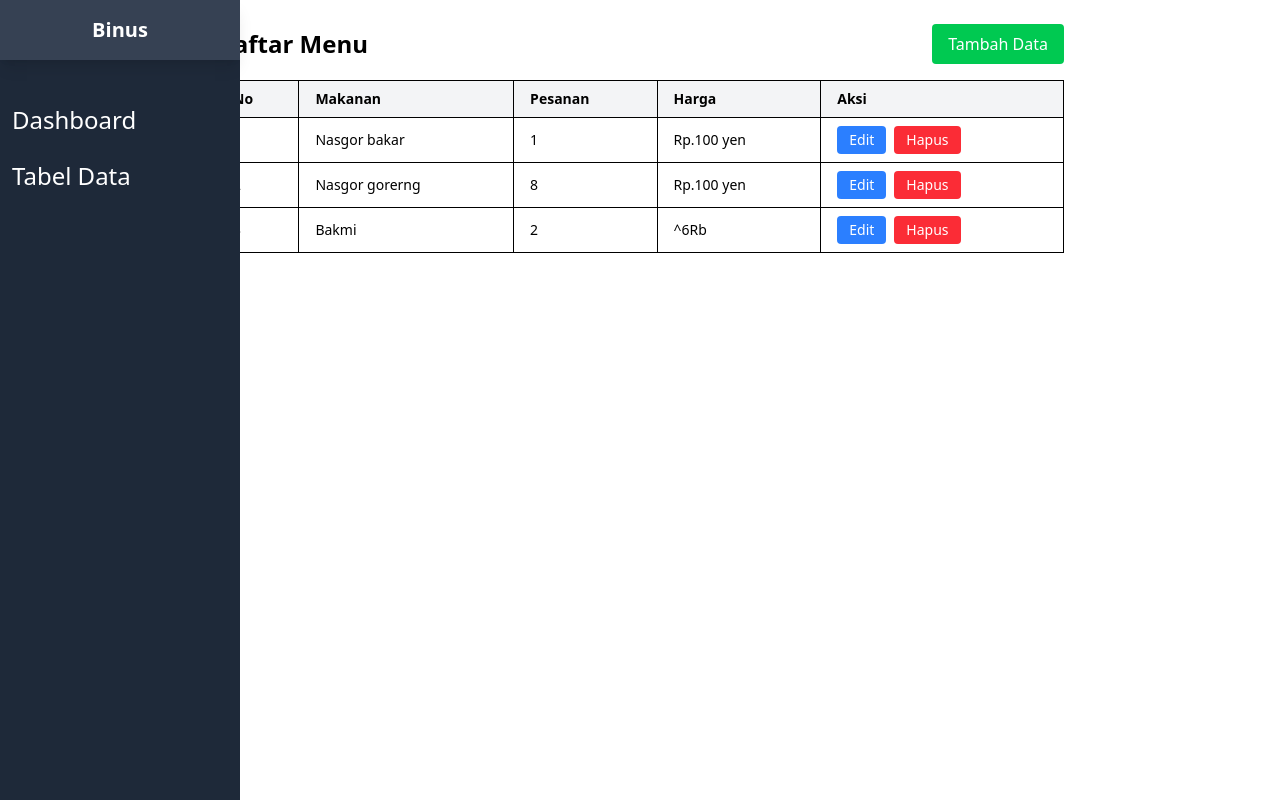
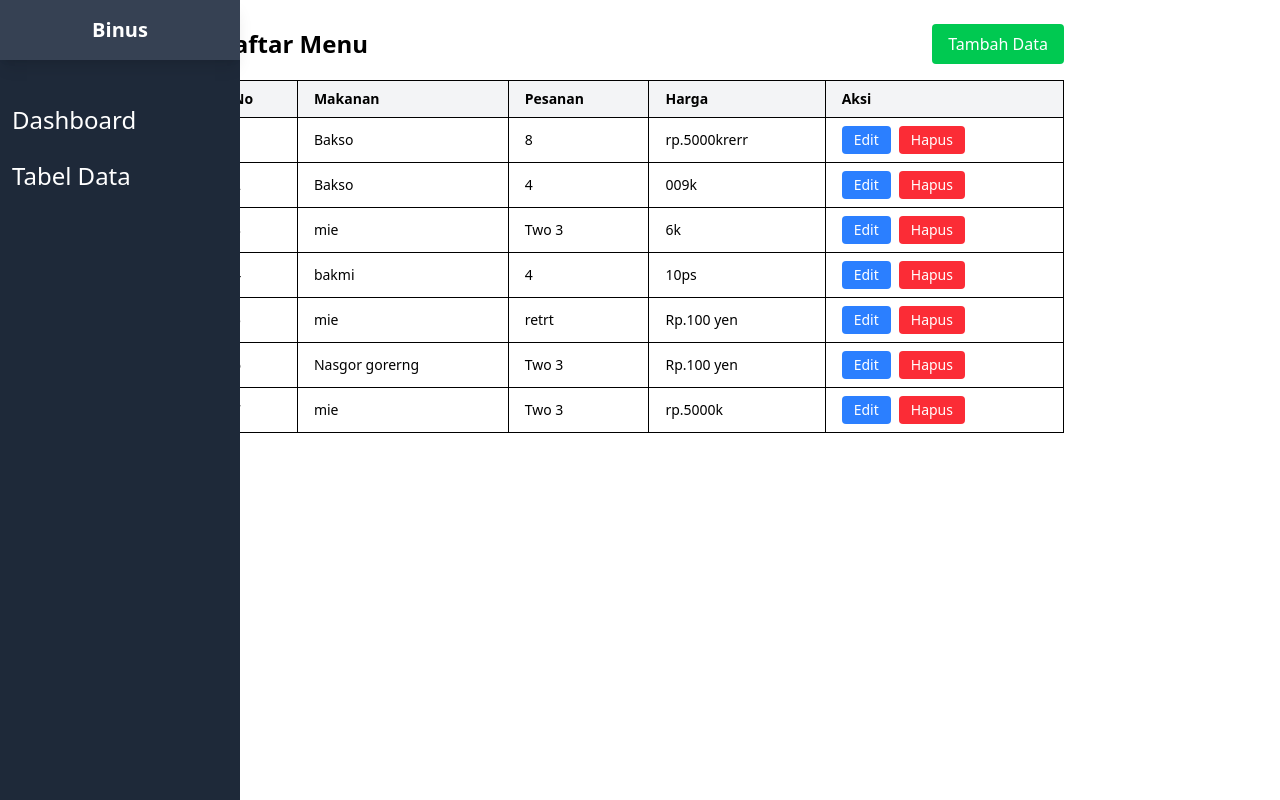
Before and after one commit to shineinouzen429-dev/Tabeltailwindcss, a React (Vite) app: page /w in a window 1280 px wide. Built offline with nearby package versions, Linux system fonts and the light colour scheme; data requests are answered from the project's data file.

Commit message:
Update tugas

```diff
--- a/db.json
+++ b/db.json
@@ -15,22 +15,46 @@
   ],
   "menu": [
     {
-      "id": "d86f",
-      "makanan": "Nasgor bakar",
-      "pesanan": "1",
+      "id": "eb18",
+      "makanan": "Bakso",
+      "pesanan": "8",
+      "harga": "rp.5000krerr"
+    },
+    {
+      "id": "7944",
+      "makanan": "Bakso",
+      "pesanan": "4",
+      "harga": "009k"
+    },
+    {
+      "id": "6908",
+      "makanan": "mie",
+      "pesanan": "Two 3",
+      "harga": "6k"
+    },
+    {
+      "id": "5491",
+      "makanan": "bakmi",
+      "pesanan": "4",
+      "harga": "10ps"
+    },
+    {
+      "id": "c6a5",
+      "makanan": "mie",
+      "pesanan": "retrt",
       "harga": "Rp.100 yen"
     },
     {
-      "id": "e2e6",
+      "id": "e3a0",
       "makanan": "Nasgor gorerng",
-      "pesanan": "8",
+      "pesanan": "Two 3",
       "harga": "Rp.100 yen"
     },
     {
-      "id": "5891",
-      "makanan": "Bakmi",
-      "pesanan": "2",
-      "harga": "^6Rb"
+      "id": "8bba",
+      "makanan": "mie",
+      "pesanan": "Two 3",
+      "harga": "rp.5000k"
     }
   ]
 }
--- a/package.json
+++ b/package.json
@@ -15,6 +15,7 @@
     "react": "^19.1.1",
     "react-dom": "^19.1.1",
     "react-router-dom": "^7.8.2",
+    "sweetalert2": "^11.23.0",
     "tailwindcss": "^4.1.13"
   },
   "devDependencies": {
--- a/src/Component/Dashboard.jsx
+++ b/src/Component/Dashboard.jsx
@@ -7,7 +7,7 @@ const Menu = () => {
   return (
     <div className="overflow-x-auto mt-4">
       <table className="min-w-full border border-gray-200 text-sm text-left">
-        <thead className="bg-gray-100">
+        <thead className="bg-gray-400">
           <tr>
             <th className="px-4 py-2 border">Makanan</th>
             <th className="px-4 py-2 border">Minuman</th>
@@ -48,7 +48,7 @@ function Dashboard() {
         </div>
          <div className="bg-white shadow-md rounded-lg p-6 text-center">
           <div className="text-sm text-gray-600 mb-2">Sangat puas</div>
-          <div className="text-2xl font-bold text-yellow-300">90-0</div>
+          <div className="text-2xl font-bold text-yellow-300">90</div>
         </div>
          <div className="bg-white shadow-md rounded-lg p-6 text-center">
           <div className="text-sm text-gray-600 mb-2">Tidak puas</div>
--- a/src/Pages/Editdata.jsx
+++ b/src/Pages/Editdata.jsx
@@ -2,6 +2,7 @@ import React from "react";
 import { useParams, useNavigate } from "react-router-dom";
 import axios from "axios";
 import { useEffect, useState } from "react";
+import Swal from "sweetalert2";
 
 function EditData() {
     const { id } = useParams();
@@ -23,7 +24,11 @@ function EditData() {
             setFormData(data)
         } catch (err) {
             console.error("Gagal mengambil data:", err);
-            alert("Gagal mengambil data!");
+            Swal.fire({
+            icon: "error",
+            title: "Oops...",
+            text: "Gagal mengambil data,tutor deckk",
+          });
         } finally {
             setLoading(false);
         }
@@ -40,11 +45,28 @@ function EditData() {
         e.preventDefault();
         try {
             await axios.put(`http://localhost:5000/menu/${id}`, formData);
-                alert("Data berhasil diubah Anjay");
+                Swal.fire({
+  title: "Do you want to save the changes?",
+  showDenyButton: true,
+  showCancelButton: true,
+  confirmButtonText: "Save",
+  denyButtonText: `Don't save`
+}).then((result) => {
+  /* Read more about isConfirmed, isDenied below */
+  if (result.isConfirmed) {
+    Swal.fire("Saved!", "", "success");
+  } else if (result.isDenied) {
+    Swal.fire("Changes are not saved", "", "info");
+  }
+});
                 navigate("/w")
         } catch (err) {
             console.error("Gagal mengupdate data:", err);
-            alert("Gagal mengupdate data!");
+              Swal.fire({
+              icon: "error",
+              title: "Oops...",
+              text: "Gagal update cupu deck deck",
+            });
         }
     };
 
--- a/src/Pages/Tabeldata.jsx
+++ b/src/Pages/Tabeldata.jsx
@@ -1,7 +1,7 @@
 import { useState, useEffect } from "react";
 import { useNavigate } from "react-router-dom";
 import axios from "axios";
-
+import Swal from "sweetalert2";
 
 const Menu = () => {
   const [data, setData] = useState([]);
@@ -29,11 +29,33 @@ const Menu = () => {
 
     try {
       await axios.delete(`http://localhost:5000/menu/${id}`);
-      alert("Data berhasil dihapus");
+     Swal.fire({
+  title: "Are you sure?",
+  text: "You won't be able to revert this!",
+  icon: "warning",
+  showCancelButton: true,
+  confirmButtonColor: "#3085d6",
+  cancelButtonColor: "#d33",
+  confirmButtonText: "Yes, delete it!"
+}).then((result) => {
+  if (result.isConfirmed) {
+    Swal.fire({
+      title: "Deleted!",
+      text: "Your file has been deleted.",
+      icon: "success"
+    });
+  }
+});
       setData((prev) => prev.filter((item) => item.id !== id));
     } catch (err) {
       console.error("Gagal menghapus data:", err);
-      alert("Gagal menghapus data");
+      Swal.fire({
+  title: 'Error!',
+  text: 'Do you want to continue',
+  icon: 'error',
+  confirmButtonText: 'Cool'
+})
+
     }
   };
 
@@ -96,7 +118,7 @@ function Tabeldata() {
       <div className="flex justify-between items-center mb-4">
         <h2 className="text-2xl font-semibold">Daftar Menu</h2>
         <button
-          onClick={() => navigate("/")}
+          onClick={() => navigate("/Y")}
           className="px-4 py-2 bg-green-500 text-white rounded hover:bg-green-600 transition"
         >
           Tambah Data
--- a/src/Pages/Tambahdata.jsx
+++ b/src/Pages/Tambahdata.jsx
@@ -1,6 +1,7 @@
 import { useState } from "react";
 import { Link, useNavigate } from "react-router-dom";
 import axios from "axios";
+import Swal from "sweetalert2";
 
 function Tambahdata () {
     const [formData, setFormData] = useState({
@@ -23,7 +24,11 @@ function Tambahdata () {
     const response = await axios.post("http://localhost:5000/menu", formData);
 
     console.log('Respon server:', response.data);
-    alert('Pesanan berhasil!');
+    Swal.fire({
+  title: "Yatta, Berhasil",
+  icon: "success",
+  draggable: true
+});
 
     setFormData({
       makanan: "",
@@ -34,7 +39,11 @@ function Tambahdata () {
     navigate("/w"); // setelah daftar, arahkan ke login
   } catch (error) {
     console.error("Error saat menambahkan data:", error);
-    alert("Gagal menambahkan data.");
+   Swal.fire({
+  icon: "error",
+  title: "Oops...",
+  text: "Something went wrong!",
+});
   } finally {
     setLoading(false);
   }
@@ -98,7 +107,7 @@ function Tambahdata () {
                 Pesan
               </button>
             <Link
-              to="/l"
+              to="/R"
               className="bg-blue-500 hover:bg-blue-700 text-white font-bold py-2 px-4 rounded focus:outline-none focus:shadow-outline mb-4"
             >
               Kembali
```
Also changed, not shown: 1 other file (tests, documents, lock files or other folders).
